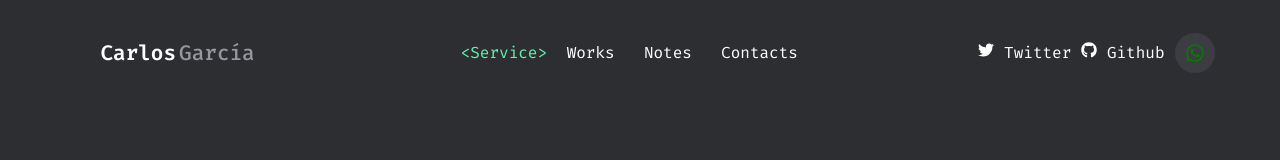
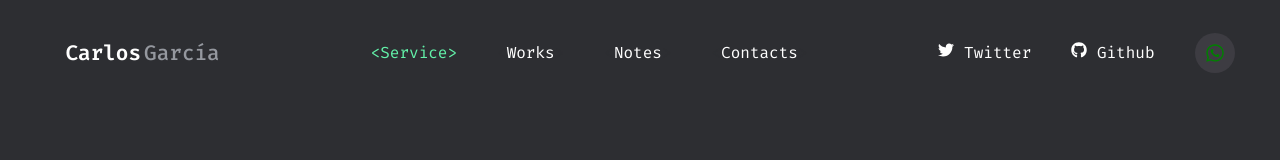
Before and after one commit to solrac97gr/portfolio2021, a Gatsby site: page / in a window 1280 px wide. Built offline with nearby package versions, Linux system fonts and the light colour scheme; Gatsby itself is replaced by a stand-in of ours.

Commit message:
adding new margin styles

```diff
--- a/src/components/Navbar/styles.js
+++ b/src/components/Navbar/styles.js
@@ -30,7 +30,7 @@ export const NavItemContainer = styled.ul`
   }
 `;
 export const NavItem = styled(Link)`
-  margin: 5px;
+  margin: 5px 20px;
   text-decoration: none;
   color: inherit;
   &.active {
@@ -42,6 +42,9 @@ export const NavItem = styled(Link)`
   }
   & span {
     color: #2d2e32;
+  }
+  @media ${device.mobileL} {
+    margin: 3px;
   }
 `;
 export const NavLogo = styled.div`
@@ -61,13 +64,13 @@ export const NavLinks = styled.div`
   align-items:center;
 `;
 export const NavSocialLink = styled.a`
-  margin: 5px;
+  margin: 5px 20px;
   text-decoration: none;
   color: inherit;
 `;
 export const NavContactLink = styled(Link)`
   border-radius: 50%;
-  margin: 5px;
+  margin:5px 20px;
   padding: 10px;
   background-color:#3D3C42;
   display:flex;
```
